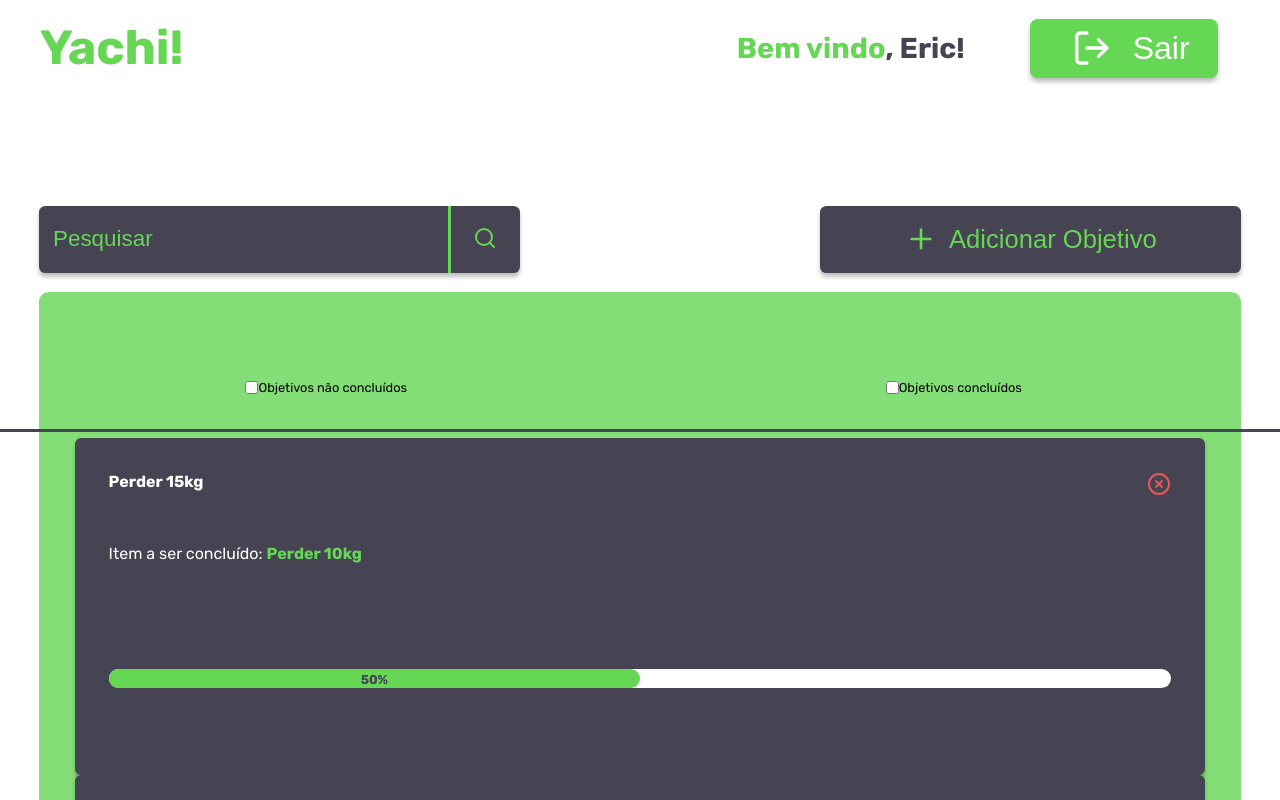
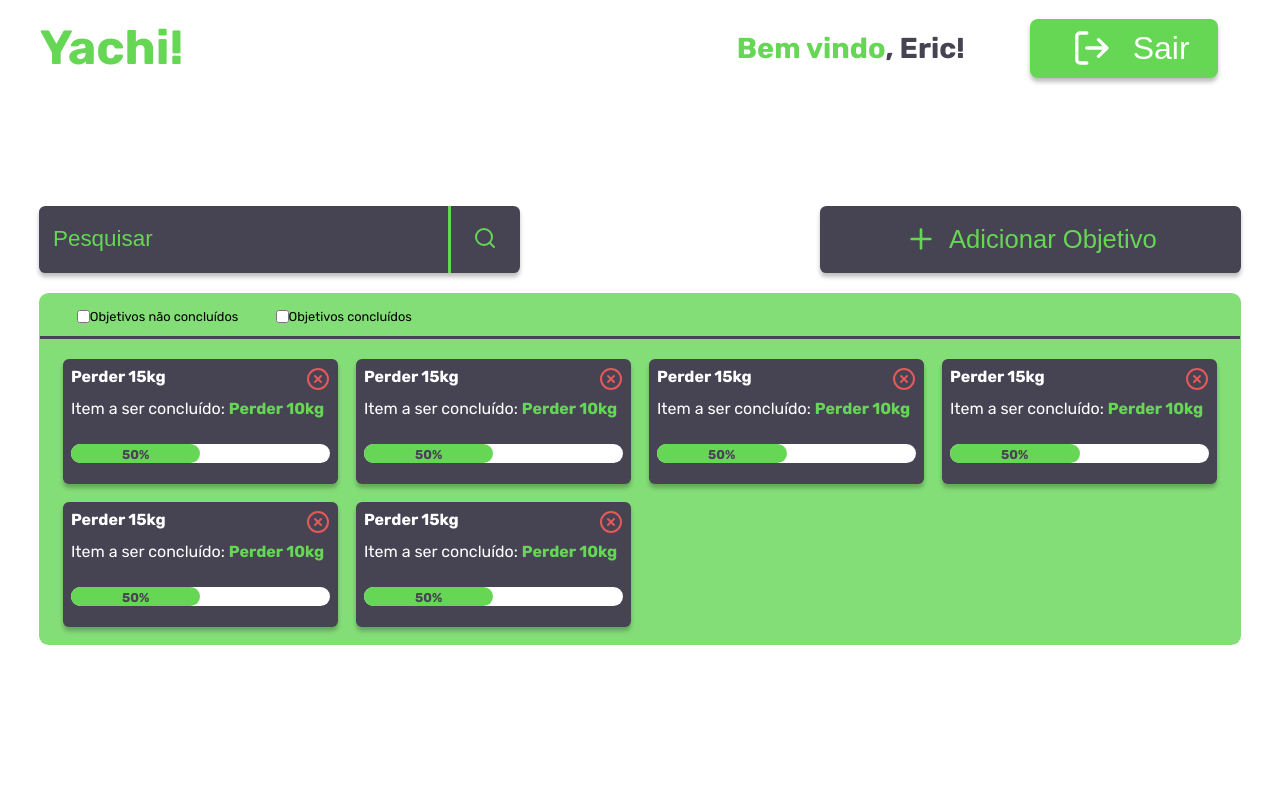
Before and after one commit to eric-araujo/YourAchievements, a React (Create React App) app: page /panel in a window 1280 px wide. Shown: the top 800 px of the page. Built offline with nearby package versions, Linux system fonts and the light colour scheme.

Commit message:
Grid configurada

```diff
--- a/src/Pages/Panel/index.js
+++ b/src/Pages/Panel/index.js
@@ -33,6 +33,64 @@ function Panel() {
                             <div className="checkbox">
                                 <input type="checkbox" name="completed" id="completed"/>
                                 <label for="completed">Objetivos concluídos</label>
+                            </div>
+                        </div>
+                        <div className="gridObjectives">
+                            <div className="objective">
+                                <div className="headerObjective">
+                                        <h4>Perder 15kg</h4>
+                                        <button type="button" className="iconDelete">
+                                            <span>
+                                                <XCircle />
+                                            </span>
+                                        </button>
+                                </div>
+
+                                <p>
+                                    Item a ser concluído: <b className="yachi">Perder 10kg</b>
+                                </p>
+                                <div className="barProgress">
+                                    <div className="progress">
+                                        <b>50%</b>
+                                    </div>
+                                </div>
+                            </div>
+                            <div className="objective">
+                                <div className="headerObjective">
+                                        <h4>Perder 15kg</h4>
+                                        <button type="button" className="iconDelete">
+                                            <span>
+                                                <XCircle />
+                                            </span>
+                                        </button>
+                                </div>
+
+                                <p>
+                                    Item a ser concluído: <b className="yachi">Perder 10kg</b>
+                                </p>
+                                <div className="barProgress">
+                                    <div className="progress">
+                                        <b>50%</b>
+                                    </div>
+                                </div>
+                            </div>
+                            <div className="objective">
+                                <div className="headerObjective">
+                                        <h4>Perder 15kg</h4>
+                                        <button type="button" className="iconDelete">
+                                            <span>
+                                                <XCircle />
+                                            </span>
+                                        </button>
+                                </div>
+
+                                <p>
+                                    Item a ser concluído: <b className="yachi">Perder 10kg</b>
+                                </p>
+                                <div className="barProgress">
+                                    <div className="progress">
+                                        <b>50%</b>
+                                    </div>
                                 </div>
                             </div>
                             <div className="objective">
@@ -94,6 +152,7 @@ function Panel() {
                             </div>
                        </div>
                     </div>
+                </div>
             </main>
         </div>
     );
--- a/src/Pages/Panel/styles.css
+++ b/src/Pages/Panel/styles.css
@@ -88,17 +88,17 @@
     align-items: flex-start;
 }
 
-.headerObjective > button {
+.headerObjective>button {
     background-color: initial;
     border: none;
 }
 
-.headerObjective > button > span {
+.headerObjective>button>span {
     color: var(--color-danger);
     cursor: pointer;
 }
 
-.headerObjective > h4 {
+.headerObjective>h4 {
     color: #FFF;
     margin-bottom: 5%;
 }
@@ -107,7 +107,7 @@
     margin-bottom: 10%;
 }
 
-.objective > p {
+.objective>p {
     color: #FFF;
     margin-bottom: 10%;
 }
@@ -124,10 +124,10 @@
 .progress {
     width: 50%;
     background-color: var(--color-green-primary);
-    border-radius:inherit;
+    border-radius: inherit;
 }
 
-.progress > b {
+.progress>b {
     color: var(--color-gray);
     font-size: .8rem;
 }
@@ -136,7 +136,7 @@
     position: relative;
     width: 116%;
     right: 8%;
-    bottom: 7%;
+    bottom: 3%;
     padding: 3% 2.5%;
     display: flex;
     justify-content: center;
@@ -152,11 +152,11 @@
     align-items: center;
 }
 
-.checkbox > input {
-   background: var(--color-gray);
+.checkbox>input {
+    background: var(--color-gray);
 }
 
-.checkbox > label {
+.checkbox>label {
     font-size: .8rem;
 }
 
@@ -191,7 +191,7 @@
         font-size: 1.4rem;
     }
 
-    .divSearch>button:hover{
+    .divSearch>button:hover {
         border-bottom-right-radius: .4rem;
         border-top-right-radius: .4rem;
         background-color: rgb(255, 255, 255, .1) !important;
@@ -225,17 +225,40 @@
     }
 
     .objectives {
-        display: grid;
         position: relative;
-        bottom: 3%;
+        bottom: 10%;
         margin-bottom: 0% !important;
-        padding: 5% 3% 3% 3% !important;
+        padding: 3% 2% 3% 2% !important;
 
         grid-area: objectives;
+    }
+
+    .gridObjectives {
+        display: grid;
+        grid-template-rows: 1fr 1fr;
+        grid-template-columns: 1fr 1fr 1fr 1fr;
+        grid-column-gap: 1.5%;
+        grid-row-gap: 7%;
     }
 
     .objective {
         margin-bottom: 0%;
     }
 
+    .menuHeader {
+        width: 104% !important;
+        right: 2%;
+        bottom: 7%;
+        padding: 0 !important;
+        justify-content: unset !important;
+    }
+
+    .checkbox {
+        width: unset !important;
+        margin-left: 3.1%;
+        margin-bottom: 1%;
+        justify-content: flex-start !important;
+    }
+
+
 }
```
Lines whose indentation alone changed are shown as unchanged.
